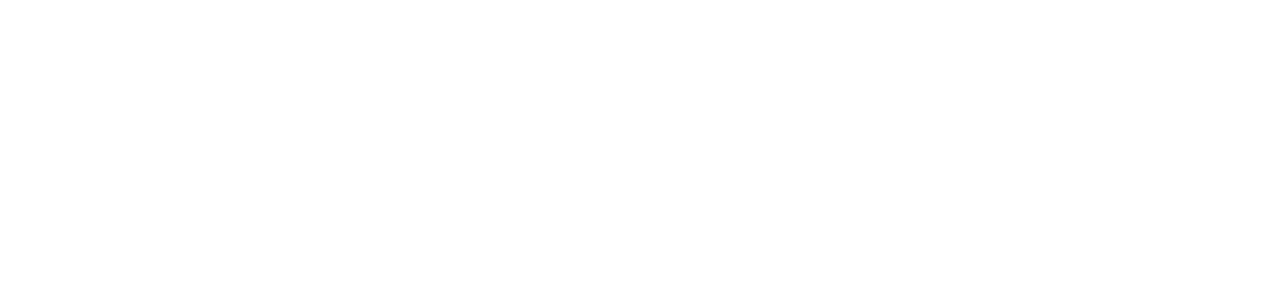
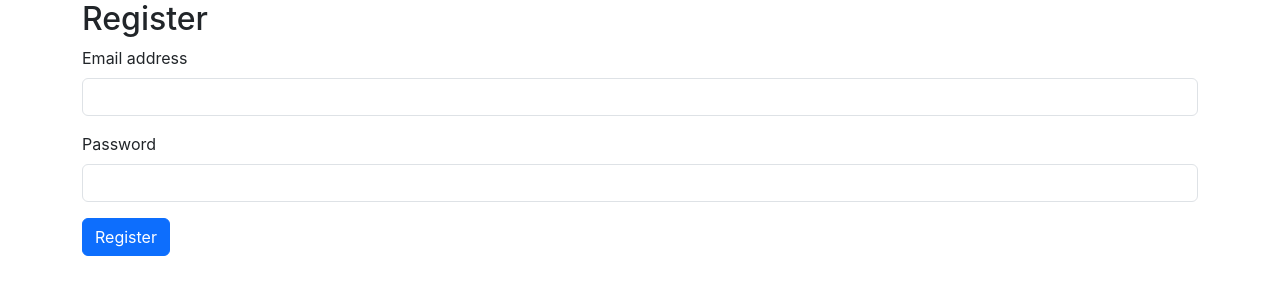
Before and after one commit to hackerhihello/studentblog, a React (Create React App) app: page /register in a window 1280 px wide. Before the commit this address had no page. Shown: the top 300 px of the page. Built offline with nearby package versions, Linux system fonts and the light colour scheme.

Commit message:
update the code

```diff
--- a/src/App.js
+++ b/src/App.js
@@ -6,12 +6,14 @@
 import CreateBlog from './components/CreateBlog';
 import ViewBlogs from './components/ViewBlogs';
 import BlogDetail from './components/BlogDetail';
+import Register from './components/Register';
 
 function App() {
   return (
     <Router>
       <Routes>
         <Route path="/" element={<Login />} />
+        <Route exact path="/register" element={ <Register />} />
         <Route path="/student" element={<StudentDashboard />} />
         <Route path="/teacher" element={<TeacherDashboard />} />
         <Route path="/create-blog" element={<CreateBlog />} />
--- /dev/null
+++ b/src/components/Register.js
@@ -0,0 +1,39 @@
+import React, { useState } from 'react';
+import axios from 'axios';
+import { useNavigate } from 'react-router-dom';
+
+const Register = () => {
+  const [email, setEmail] = useState('');
+  const [password, setPassword] = useState('');
+  const navigate = useNavigate();
+
+  const handleSubmit = async (e) => {
+    e.preventDefault();
+    try {
+      const res = await axios.post('http://localhost:3000/api/register', { email, password });
+      console.log(res.data); // handle success message
+      navigate("/");
+    } catch (error) {
+      console.error('Registration error:', error);
+    }
+  };
+
+  return (
+    <div className="container">
+      <h2>Register</h2>
+      <form onSubmit={handleSubmit}>
+        <div className="mb-3">
+          <label className="form-label">Email address</label>
+          <input type="email" className="form-control" value={email} onChange={(e) => setEmail(e.target.value)} required />
+        </div>
+        <div className="mb-3">
+          <label className="form-label">Password</label>
+          <input type="password" className="form-control" value={password} onChange={(e) => setPassword(e.target.value)} required />
+        </div>
+        <button type="submit" className="btn btn-primary">Register</button>
+      </form>
+    </div>
+  );
+};
+
+export default Register;
```
